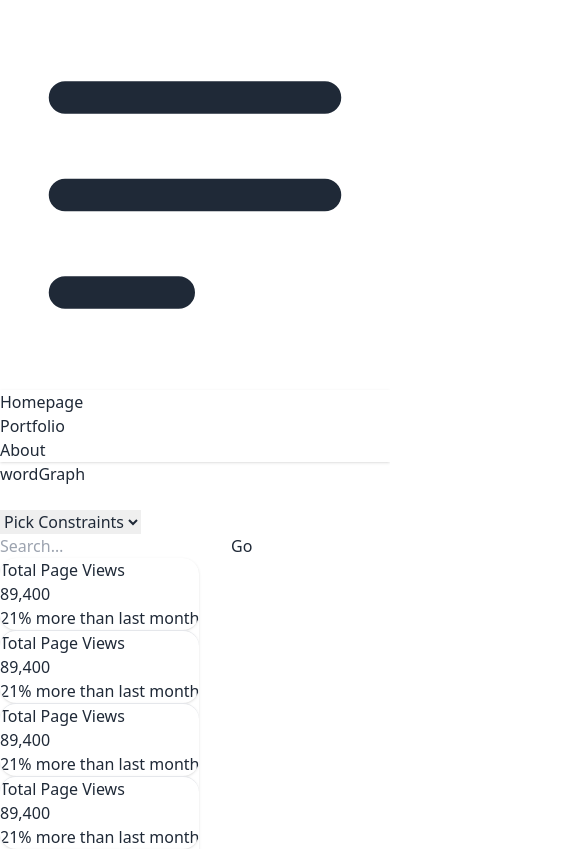
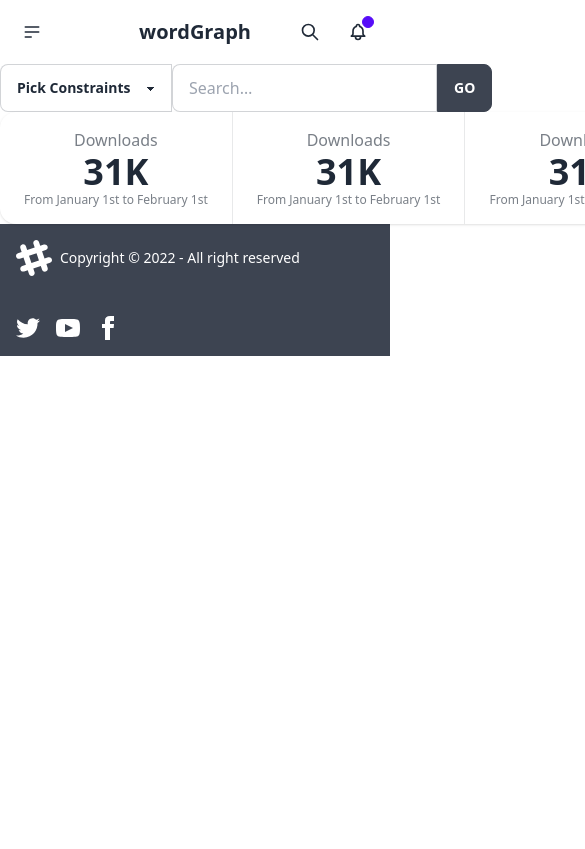
Before and after one commit to hasanTheBest/word-graph, a React (Create React App) app: page / in a window 390 px wide. Shown: the top 849 px of the page, 585 px wide, since content can reach past the window. Built offline with nearby package versions, Linux system fonts and the light colour scheme.

Commit message:
setup is ready with tailwind css

```diff
--- a/package.json
+++ b/package.json
@@ -40,6 +40,8 @@
     ]
   },
   "devDependencies": {
+    "autoprefixer": "^10.4.13",
+    "postcss": "^8.4.19",
     "tailwindcss": "^3.2.4"
   }
 }
--- /dev/null
+++ b/postcss.config.js
@@ -0,0 +1,6 @@
+module.exports = {
+  plugins: {
+    tailwindcss: {},
+    autoprefixer: {},
+  },
+}
--- a/src/App.js
+++ b/src/App.js
@@ -13,7 +13,7 @@ function App() {
       <main className="App">
         <FormInput />
 
-        <div className="stats stats-vertical lg:stats-horizontal shadow">
+        <div className="stats shadow">
           {new Array(6).fill(1).map((item) => (
             <SearchResultItem />
           ))}
--- a/src/Components/SearchResultItem.jsx
+++ b/src/Components/SearchResultItem.jsx
@@ -2,12 +2,10 @@ import React from "react";
 
 const SearchResultItem = () => {
   return (
-    <div className="stats shadow">
-      <div className="stat">
-        <div className="stat-title">Total Page Views</div>
-        <div className="stat-value">89,400</div>
-        <div className="stat-desc">21% more than last month</div>
-      </div>
+    <div className="stat place-items-center">
+      <div className="stat-title">Downloads</div>
+      <div className="stat-value">31K</div>
+      <div className="stat-desc">From January 1st to February 1st</div>
     </div>
   );
 };
--- a/src/index.css
+++ b/src/index.css
@@ -1,4 +1,3 @@
-
 @tailwind base;
 @tailwind components;
 @tailwind utilities;
--- a/tailwind.config.js
+++ b/tailwind.config.js
@@ -1,8 +1,8 @@
 /** @type {import('tailwindcss').Config} */
 module.exports = {
-  content: ["./src/**/*.{html,js}"],
+  content: ["./src/**/*.{js,jsx,ts,tsx}"],
   theme: {
     extend: {},
   },
   plugins: [require("daisyui")],
-}
+};
```
Also changed, not shown: 1 other file (tests, documents, lock files or other folders).
